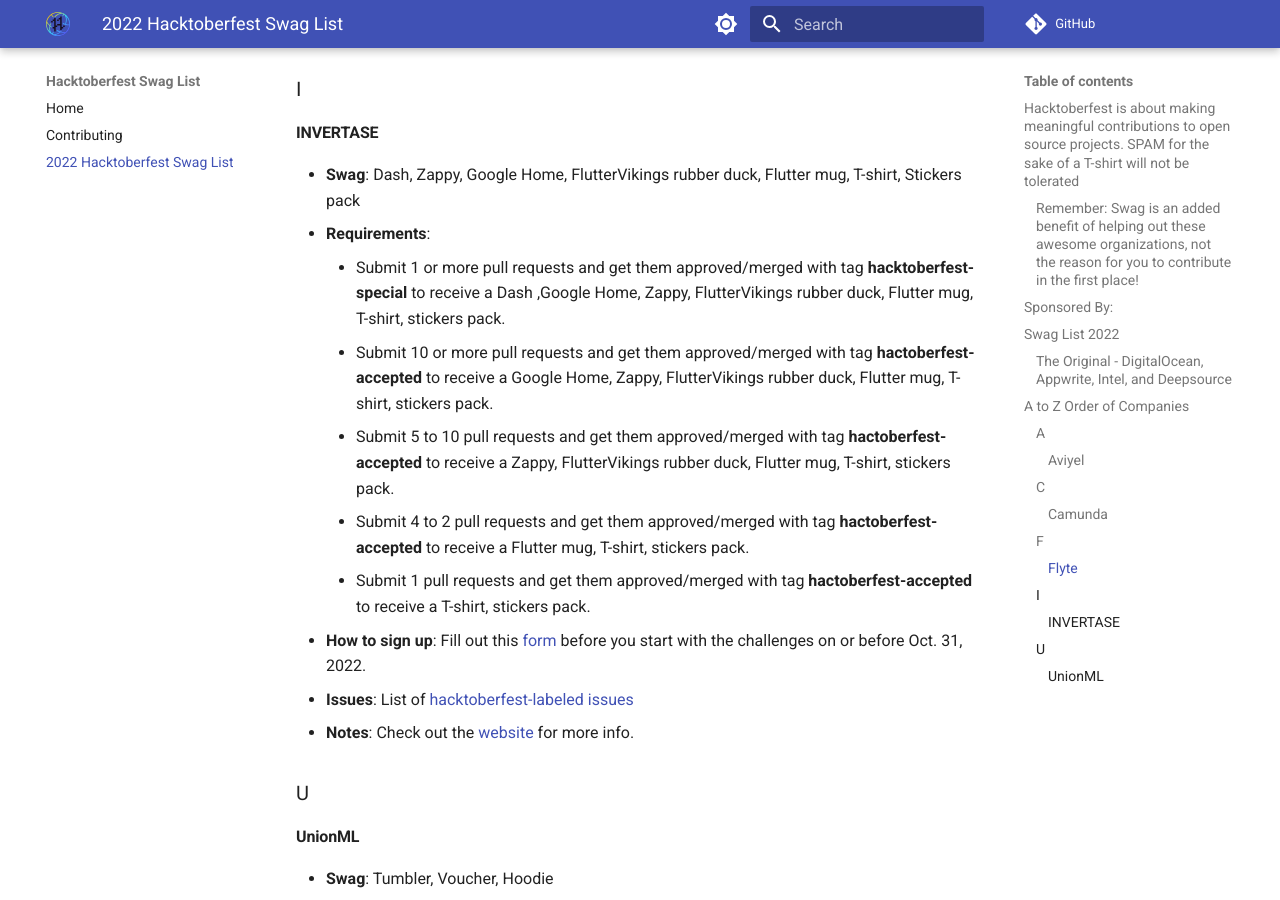
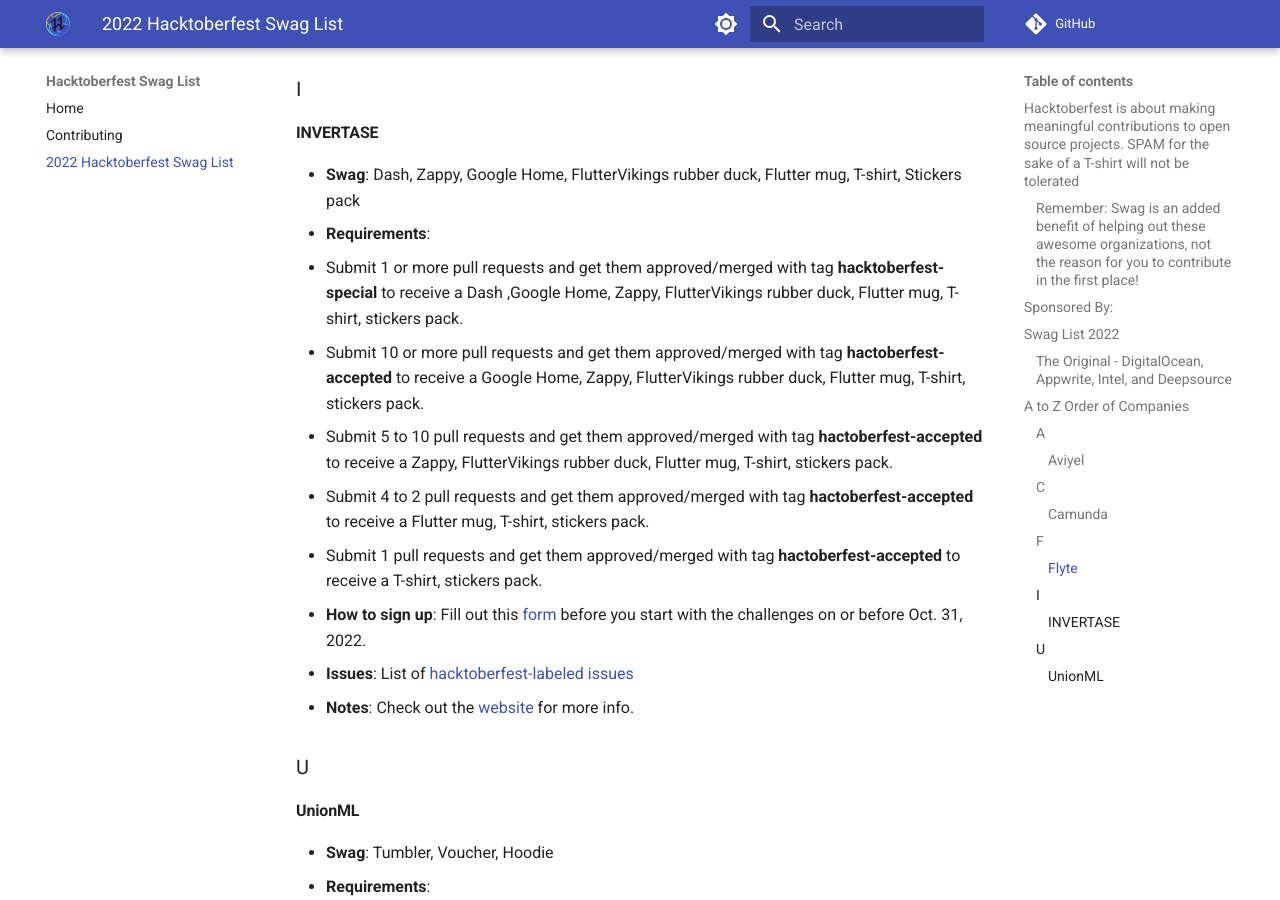
Before and after one commit to crweiner/hacktoberfest-swag-list, an MkDocs documentation site: the page built from docs/list.md, in a window 1280 px wide and 900 px high, scrolled down 2736 px. Built offline with MkDocs 1.6.1 and Material for MkDocs 9.7.7, drawn with Linux system fonts in a browser that asks for light colours; comment, search, counter and statistics services are not loaded.

Commit message:
removed inline html

```diff
--- a/docs/list.md
+++ b/docs/list.md
@@ -80,11 +80,11 @@
 
 - **Swag**: Dash, Zappy, Google Home, FlutterVikings rubber duck, Flutter mug, T-shirt, Stickers pack
 - **Requirements**:
-    - Submit 1 or more pull requests and get them approved/merged with tag <strong>hacktoberfest-special</strong> to receive a Dash ,Google Home, Zappy, FlutterVikings rubber duck, Flutter mug, T-shirt, stickers pack.
-    - Submit 10 or more pull requests and get them approved/merged with tag <strong>hactoberfest-accepted</strong> to receive a Google Home, Zappy, FlutterVikings rubber duck, Flutter mug, T-shirt, stickers pack.
-    - Submit 5 to 10 pull requests and get them approved/merged with tag <strong>hactoberfest-accepted</strong> to receive a Zappy, FlutterVikings rubber duck, Flutter mug, T-shirt, stickers pack.
-    - Submit 4 to 2 pull requests and get them approved/merged with tag <strong>hactoberfest-accepted</strong> to receive a Flutter mug, T-shirt, stickers pack.
-    - Submit 1 pull requests and get them approved/merged with tag <strong>hactoberfest-accepted</strong> to receive a T-shirt, stickers pack.
+  - Submit 1 or more pull requests and get them approved/merged with tag **hacktoberfest-special** to receive a Dash ,Google Home, Zappy, FlutterVikings rubber duck, Flutter mug, T-shirt, stickers pack.
+  - Submit 10 or more pull requests and get them approved/merged with tag **hactoberfest-accepted** to receive a Google Home, Zappy, FlutterVikings rubber duck, Flutter mug, T-shirt, stickers pack.
+  - Submit 5 to 10 pull requests and get them approved/merged with tag **hactoberfest-accepted** to receive a Zappy, FlutterVikings rubber duck, Flutter mug, T-shirt, stickers pack.
+  - Submit 4 to 2 pull requests and get them approved/merged with tag **hactoberfest-accepted** to receive a Flutter mug, T-shirt, stickers pack.
+  - Submit 1 pull requests and get them approved/merged with tag **hactoberfest-accepted** to receive a T-shirt, stickers pack.
 
 - **How to sign up**: Fill out this [form](https://invertase.io/community/hacktoberfest) before you start with the challenges on or before Oct. 31, 2022.
 - **Issues**: List of [hacktoberfest-labeled issues](https://github.com/search?q=org%3Ainvertase+org%3Afluttercommunity+org%3Aatsign-foundation++label%3Ahacktoberfest+created%3A%3E2021-01-01+state%3Aopen&type=Issues)
```
Also changed, not shown: index.md (+5 -5 lines).
